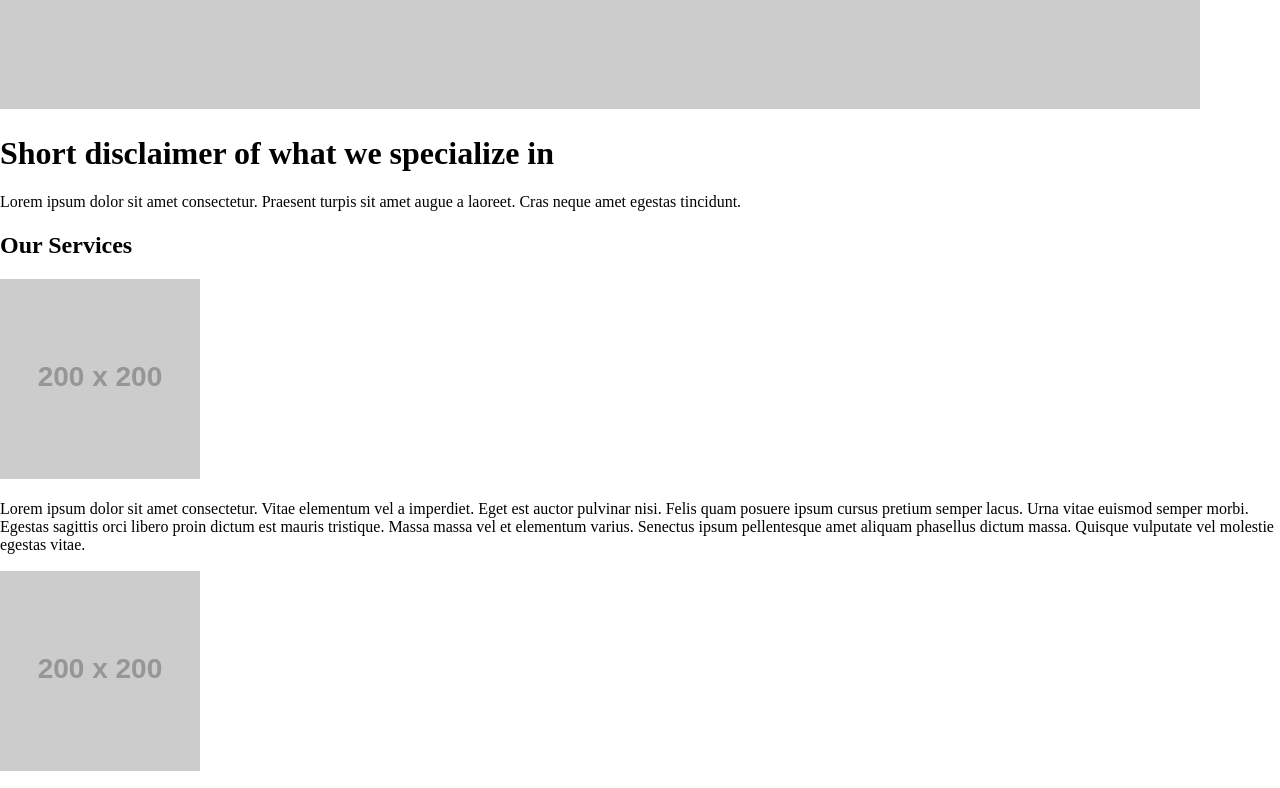
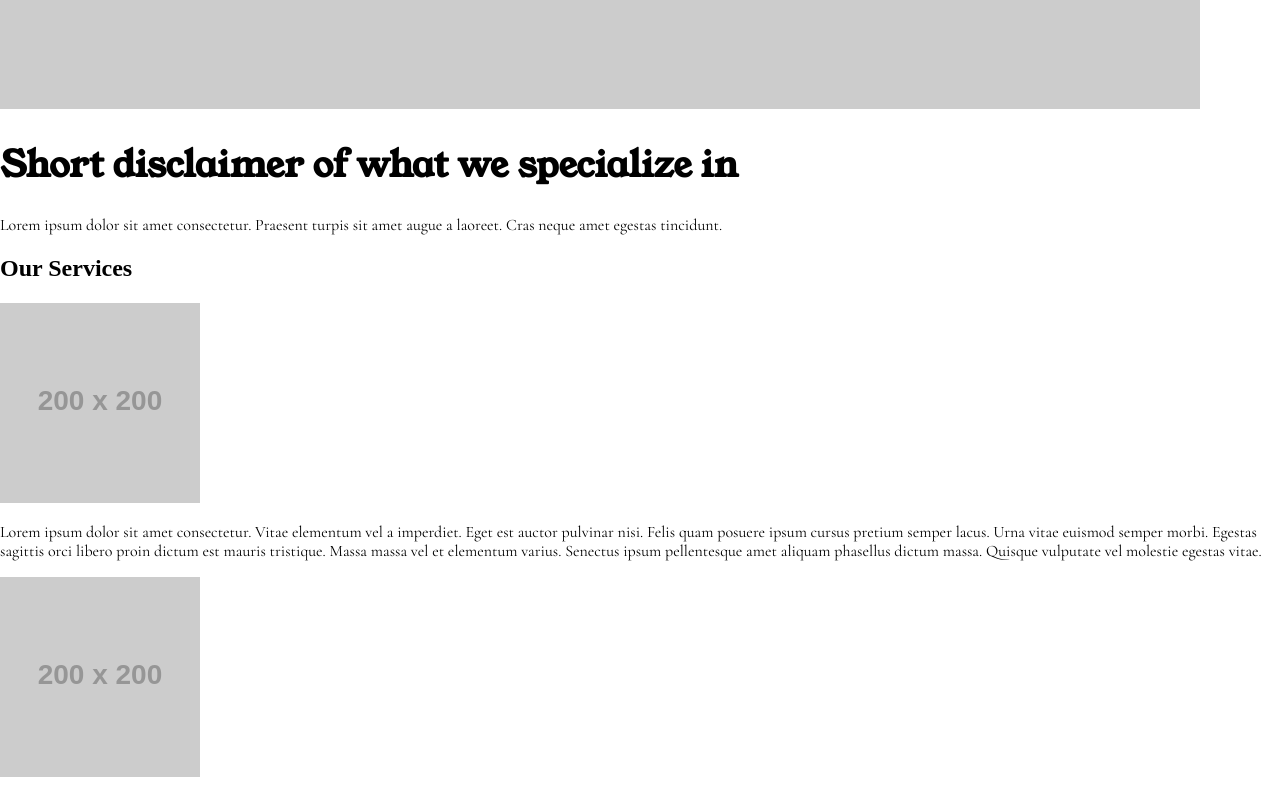
Before and after one commit to Ange81/funnysundays, a plain HTML site: page index.html in a window 1280 px wide. Shown: the part 1060-1848 px from the top of the page. Drawn offline with nearby package versions, Linux system fonts and the light colour scheme; placeholder pictures from the web are drawn by us.

Commit message:
Fonts for h1 and p

```diff
--- a/css/styles.css
+++ b/css/styles.css
@@ -3,12 +3,25 @@ Colors used:
 Primary Color: #0129BC & #FBF66A
 Secondary Color:
 
-Fonts used: Alegreya
-Primary Font: Alegreya
+Fonts used:
+Headers: Young Serif
+Paragraphs: Cormorant Garamond
 
 Headers:
 H1 - 36
 H2 - 24
 H3 - 16
-p - 8
+p - 16
 */
+
+h1{
+    font-family: 'young Serif', serif;
+    font-size: 36px;
+    line-height: 1.5;
+}
+
+p{
+    font-family: 'cormorant garamond', serif;
+    font-size: 16px;
+    line-height: 1.2;
+}
--- a/index.html
+++ b/index.html
@@ -6,6 +6,12 @@
   <meta name="viewport" content="width=device-width, initial-scale=1.0">
   <link rel="stylesheet" type="text/css" href="https://cdnjs.cloudflare.com/ajax/libs/normalize/8.0.0/normalize.min.css">
   <link rel="stylesheet" type="text/css" href="css/styles.css">
+  <link rel="preconnect" href="https://fonts.googleapis.com">
+  <link rel="preconnect" href="https://fonts.gstatic.com" crossorigin>
+  <link href="https://fonts.googleapis.com/css2?family=Young+Serif&display=swap" rel="stylesheet">
+  <link rel="preconnect" href="https://fonts.googleapis.com">
+  <link rel="preconnect" href="https://fonts.gstatic.com" crossorigin>
+  <link href="https://fonts.googleapis.com/css2?family=Cormorant+Garamond&family=Young+Serif&display=swap" rel="stylesheet">
   <title>Funny Sundays</title>
 </head>
 
```
